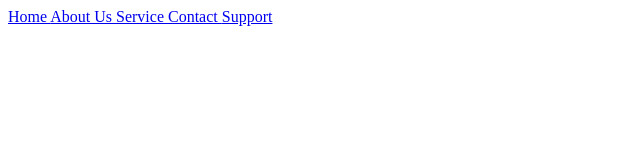
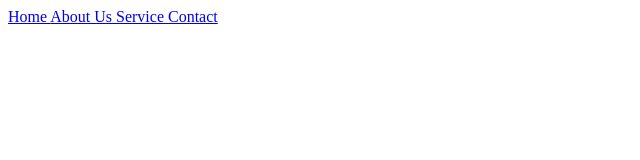
Before and after one commit to shahadat015/test-git, a plain HTML site: page index.html in a window 1280 px wide. Shown: the full height of the page, 0-640 px from the left. Drawn offline with Linux system fonts and the light colour scheme.

Commit message:
remove support link

```diff
--- a/index.html
+++ b/index.html
@@ -10,6 +10,5 @@
     <a href="index.html">About Us</h1>
     <a href="index.html">Service</h1>
     <a href="index.html">Contact</h1>
-    <a href="index.html">Support</h1>
 </body>
 </html>
```
